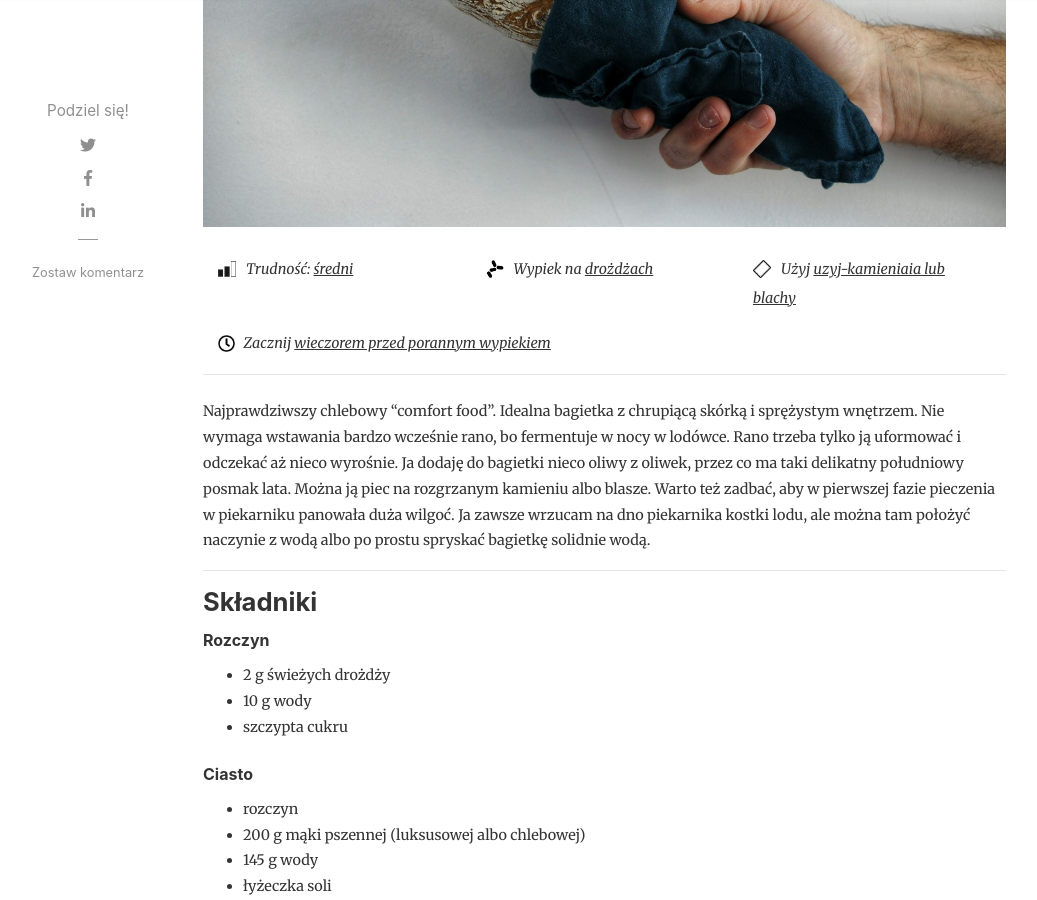
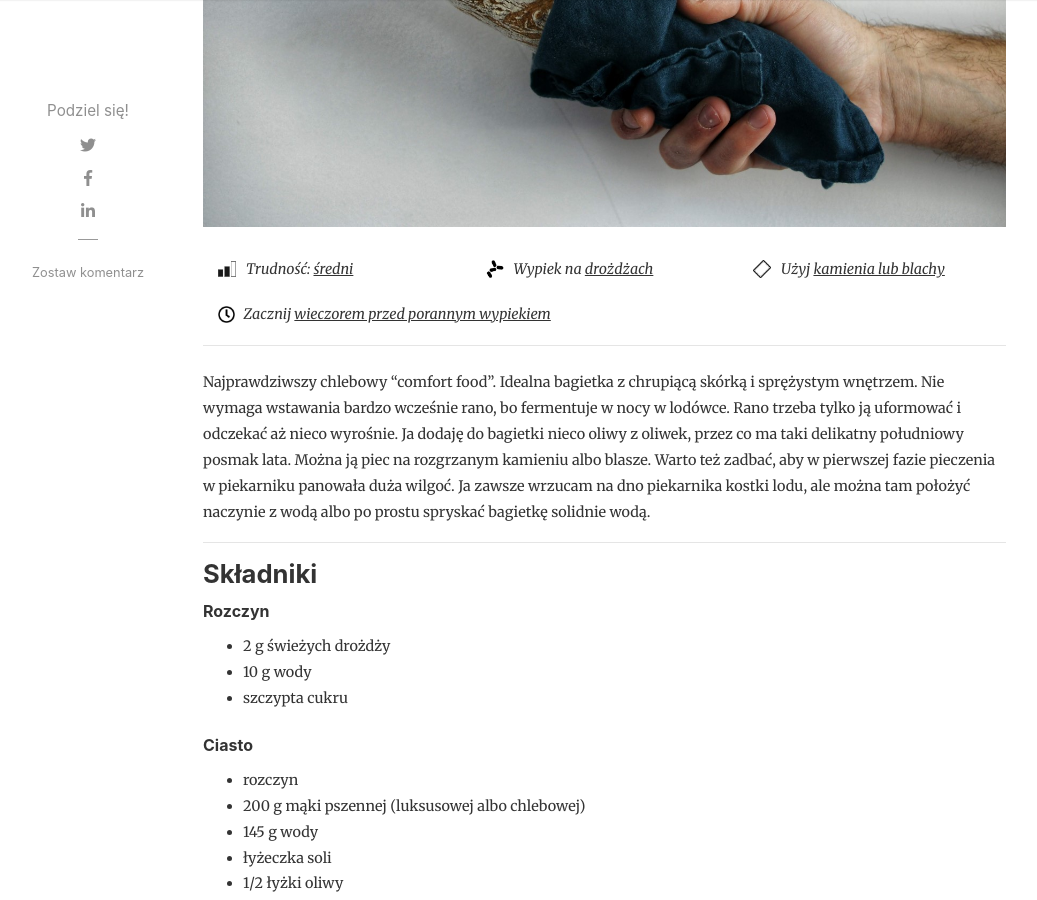
Before and after one commit to leszko/chlebyrolfa.github.io, a Jekyll site: the page built from _posts/2020-04-23-bagietka.md, in a window 1280 px wide and 900 px high, scrolled down 475 px. Shown: the whole window, without its empty margins (82-1119 px from the left). Built offline with Jekyll 4.4.1, drawn with Linux system fonts in a browser that asks for light colours; nearby versions of some CDN libraries; comment, search, counter and statistics services are not loaded.

Commit message:
Fix "uzyj-kamienia"

```diff
--- a/_includes/postbox.html
+++ b/_includes/postbox.html
@@ -50,9 +50,9 @@
                         {% if post.tags contains "uzyj-formy" %}
                             <span class="post-icon"><img src="/assets/images/baking-pan.png" title="Użyj formy"></span>
                         {% elsif post.tags contains "uzyj-kamienia" and post.tags contains "uzyj-blachy" %}
-                            <span class="post-icon"><img src="/assets/images/baking-tray.png" title="Użyj uzyj-kamieniaia lub blachy"></span>
+                            <span class="post-icon"><img src="/assets/images/baking-tray.png" title="Użyj kamienia lub blachy"></span>
                         {% elsif post.tags contains "uzyj-kamienia" %}
-                           <span class="post-icon"><img src="/assets/images/baking-tray.png" title="Użyj uzyj-kamieniaia"></span>
+                           <span class="post-icon"><img src="/assets/images/baking-tray.png" title="Użyj kamienia"></span>
                         {% elsif post.tags contains "uzyj-blachy" %}
                             <span class="post-icon"><img src="/assets/images/baking-tray.png" title="Użyj blachy"></span>
                         {% elsif post.tags contains "uzyj-garnka-zeliwnego" %}
--- a/_layouts/post.html
+++ b/_layouts/post.html
@@ -90,13 +90,13 @@ locale: pl_PL
                         {% if page.baking-pan %}
                             <span class="intro-icon"><img src="/assets/images/baking-pan.png" alt="Uzyj formy"><i>Forma <u>{{page.baking-pan}}</u></i></span>
                         {% elsif page.tags contains "uzyj-kamienia" and page.tags contains "uzyj-blachy" %}
-                            <span class="intro-icon"><img src="/assets/images/baking-tray.png" alt="Uzyj uzyj-kamieniaia lub blachy"><i>Użyj <u>uzyj-kamieniaia lub blachy</u></i></span>
+                            <span class="intro-icon"><img src="/assets/images/baking-tray.png" alt="Użyj kamienia lub blachy"><i>Użyj <u>kamienia lub blachy</u></i></span>
                         {% elsif page.tags contains "uzyj-kamienia" %}
-                            <span class="intro-icon"><img src="/assets/images/baking-tray.png" alt="Uzyj uzyj-kamieniaia"><i>Użyj <u>uzyj-kamieniaia</u></i></span>
+                            <span class="intro-icon"><img src="/assets/images/baking-tray.png" alt="Użyj kamienia"><i>Użyj <u>kamienia</u></i></span>
                         {% elsif page.tags contains "uzyj-blachy" %}
-                            <span class="intro-icon"><img src="/assets/images/baking-tray.png" alt="Uzyj blachy"><i>Użyj <u>blachy</u></i></span>
+                            <span class="intro-icon"><img src="/assets/images/baking-tray.png" alt="Użyj blachy"><i>Użyj <u>blachy</u></i></span>
                         {% elsif page.dutch-oven %}
-                            <span class="intro-icon"><img src="/assets/images/dutch-oven.png" alt="Uzyj blachy"><i>Garnek żeliwny <u>{{ page.dutch-oven }}</u></i></span>
+                            <span class="intro-icon"><img src="/assets/images/dutch-oven.png" alt="Użyj blachy"><i>Garnek żeliwny <u>{{ page.dutch-oven }}</u></i></span>
                         {% endif %}
                       </div>
                     </div>
```
